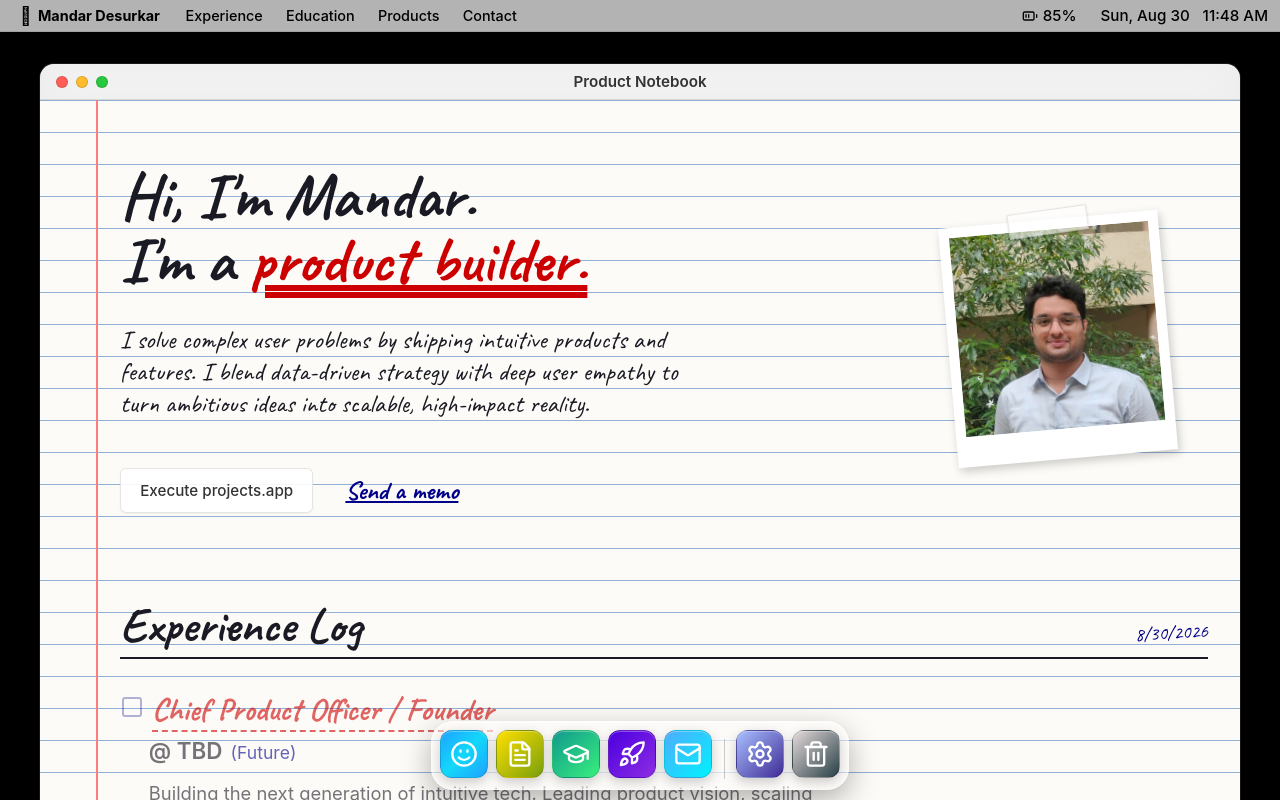
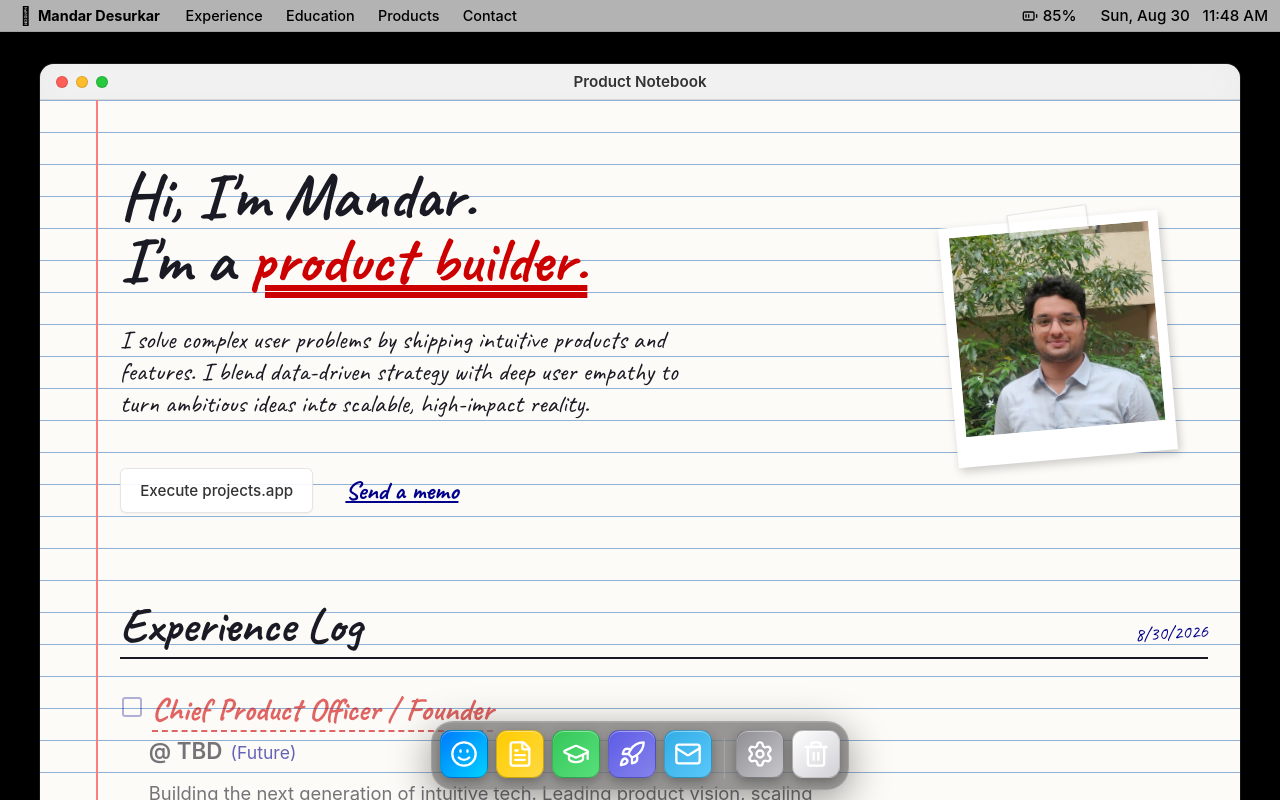
Before and after one commit to Mandar-Desurkar/Mandar-website, a Next.js app: page / in a window 1280 px wide. Shown: the top 800 px of the page. Built offline with nearby package versions, Linux system fonts and the light colour scheme.

Commit message:
style: update Dock to 2026 dark frosted glass theme

```diff
--- a/src/components/Dock.module.css
+++ b/src/components/Dock.module.css
@@ -19,12 +19,12 @@
   align-items: flex-end;
   gap: 0.5rem;
   padding: 0.5rem 0.5rem 0.2rem 0.5rem;
-  background: rgba(255, 255, 255, 0.25);
+  background: rgba(30, 30, 30, 0.45);
   backdrop-filter: blur(40px);
   -webkit-backdrop-filter: blur(40px);
-  border: 0.5px solid rgba(255, 255, 255, 0.5);
+  border: 0.5px solid rgba(255, 255, 255, 0.15);
   border-radius: 22px;
-  box-shadow: 0 10px 30px rgba(0, 0, 0, 0.3), inset 0 0.5px 0 rgba(255, 255, 255, 0.8);
+  box-shadow: 0 10px 40px rgba(0, 0, 0, 0.4), inset 0 0.5px 0 rgba(255, 255, 255, 0.2);
   pointer-events: auto; /* Re-enable clicks for the dock itself */
 }
 
@@ -53,30 +53,34 @@
 .iconBg {
   width: 48px;
   height: 48px;
-  border-radius: 12px;
+  border-radius: 11px;
   display: flex;
   justify-content: center;
   align-items: center;
-  box-shadow: 0 4px 12px rgba(0,0,0,0.2), inset 0 1px 0 rgba(255,255,255,0.3);
-  border: 0.5px solid rgba(0,0,0,0.15);
+  box-shadow: 0 4px 12px rgba(0,0,0,0.3), inset 0 1px 0 rgba(255,255,255,0.4);
+  border: 0.5px solid rgba(0,0,0,0.2);
   transition: all 0.2s ease;
 }
 
 /* App Gradients */
-.finder { background: linear-gradient(135deg, #1fa2ff 0%, #12d8fa 50%, #1fa2ff 100%); }
-.notes { background: linear-gradient(135deg, #ffe000 0%, #799f0c 100%); }
-.education { background: linear-gradient(135deg, #11998e 0%, #38ef7d 100%); }
-.safari { background: linear-gradient(135deg, #4A00E0 0%, #8E2DE2 100%); }
-.mail { background: linear-gradient(135deg, #4facfe 0%, #00f2fe 100%); }
-.settings { background: linear-gradient(135deg, #a8c0ff 0%, #3f2b96 100%); }
-.trash { background: linear-gradient(135deg, #e6dada 0%, #274046 100%); }
+.finder { background: linear-gradient(135deg, #007aff 0%, #00d2ff 100%); }
+.notes { background: linear-gradient(135deg, #ffcc00 0%, #ffd940 100%); }
+.education { background: linear-gradient(135deg, #34c759 0%, #58e07b 100%); }
+.safari { background: linear-gradient(135deg, #5e5ce6 0%, #8583eb 100%); }
+.mail { background: linear-gradient(135deg, #32ade6 0%, #5ac8fa 100%); }
+.settings { background: linear-gradient(135deg, #8e8e93 0%, #c7c7cc 100%); }
+.trash { background: linear-gradient(135deg, #ffffff 0%, #d1d1d6 100%); }
 
 .tooltip {
   position: absolute;
   top: -35px;
-  background: rgba(0, 0, 0, 0.7);
-  color: white;
-  padding: 4px 8px;
+  background: rgba(30, 30, 30, 0.6);
+  backdrop-filter: blur(20px);
+  -webkit-backdrop-filter: blur(20px);
+  border: 0.5px solid rgba(255, 255, 255, 0.15);
+  box-shadow: 0 4px 10px rgba(0,0,0,0.2);
+  color: #fff;
+  padding: 4px 10px;
   border-radius: 6px;
   font-size: 0.8rem;
   font-family: -apple-system, BlinkMacSystemFont, "Segoe UI", Roboto, Helvetica, Arial, sans-serif;
@@ -98,13 +102,13 @@
   transform: translateX(-50%);
   border-width: 4px 4px 0;
   border-style: solid;
-  border-color: rgba(0, 0, 0, 0.7) transparent transparent transparent;
+  border-color: rgba(30, 30, 30, 0.6) transparent transparent transparent;
 }
 
 .dot {
   width: 4px;
   height: 4px;
-  background: rgba(0,0,0,0.4);
+  background: rgba(255,255,255,0.8);
   border-radius: 50%;
   margin-top: 4px;
   opacity: 0;
@@ -118,6 +122,6 @@
 .divider {
   width: 1px;
   height: 40px;
-  background: rgba(0,0,0,0.2);
+  background: rgba(255,255,255,0.15);
   margin: 0 0.2rem 0.4rem 0.2rem;
 }
```
